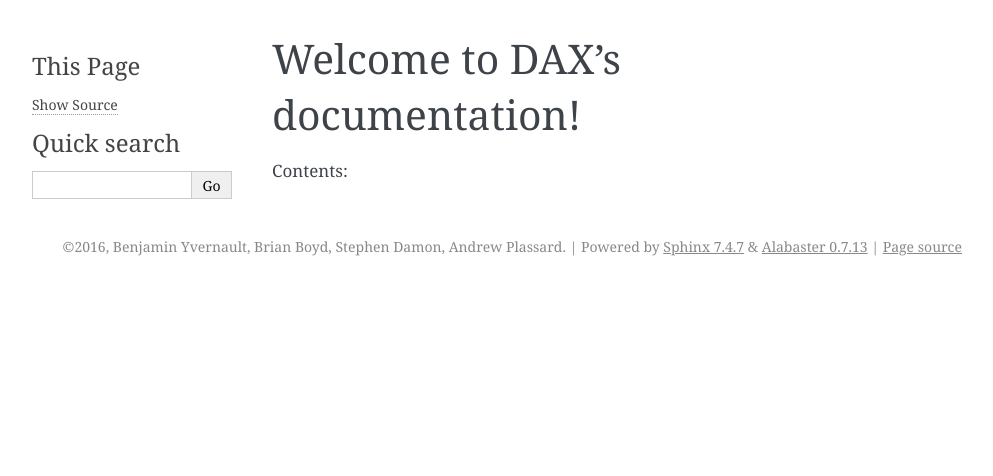
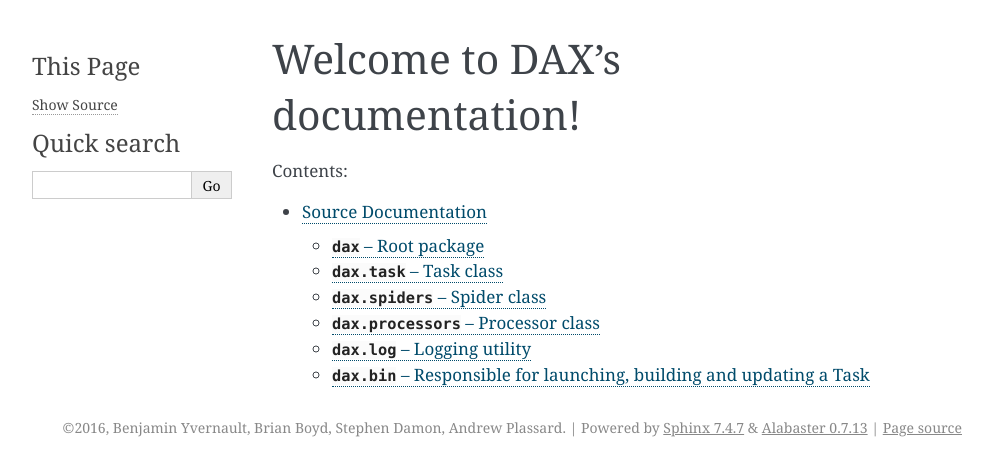
Before and after one commit to VUIIS/dax, a Sphinx documentation site: the page built from docs/index.rst, in a window 1280 px wide. Shown: the top 476 px of the page, without its empty margins (148-1141 px from the left). Built offline with Sphinx 7.4.7, drawn with Linux system fonts in a browser that asks for light colours.

Commit message:
deeper update of many of the integral dax pieces

```diff
--- a/docs/conf.py
+++ b/docs/conf.py
@@ -14,8 +14,10 @@
 
 import sys
 import os
+import io
 sys.path.insert(0, os.path.abspath('..'))
 import dax
+import dax.task
 # If extensions (or modules to document with autodoc) are in another directory,
 # add these directories to sys.path here. If the directory is relative to the
 # documentation root, use os.path.abspath to make it absolute, like shown here.
--- /dev/null
+++ b/docs/dax.rst
@@ -0,0 +1,38 @@
+Source Documentation
+====================
+
+:mod:`dax` -- Root package
+**************************
+
+.. automodule:: dax
+   :members:
+
+:mod:`dax.task` -- Task class
+*****************************
+
+.. automodule:: dax.task
+   :members:
+
+:mod:`dax.spiders` -- Spider class
+**********************************
+
+.. automodule:: dax.spiders
+   :members:
+
+:mod:`dax.processors` -- Processor class
+****************************************
+
+.. automodule:: dax.processors
+   :members:
+
+:mod:`dax.log` -- Logging utility
+*********************************
+
+.. automodule:: dax.log
+   :members:
+
+:mod:`dax.bin` -- Responsible for launching, building and updating a Task
+*************************************************************************
+
+.. automodule:: dax.bin
+   :members:
```
Also changed, not shown: docs/index.rst (+3 -9 lines).
